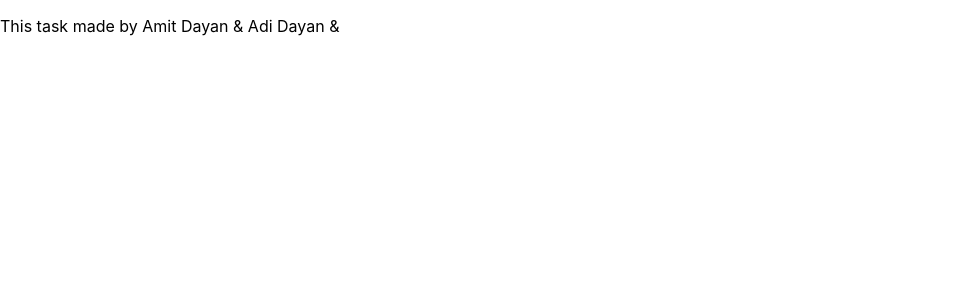
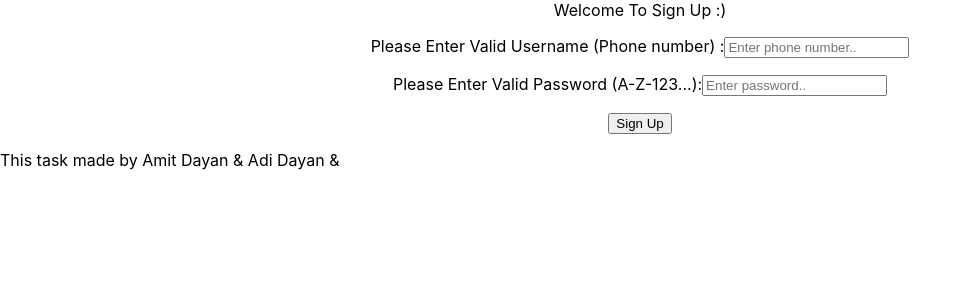
Before and after one commit to Amitdayan1/messagestask, a React (Create React App) app: page / in a window 1280 px wide. Shown: the top 300 px of the page, without its empty margins (0-972 px from the left). Built offline with nearby package versions, Linux system fonts and the light colour scheme.

Commit message:
validate username and password

```diff
--- a/src/App.js
+++ b/src/App.js
@@ -1,5 +1,6 @@
 import './App.css';
-import * as React from "react";
+import React from "react";
+import HomePage from "./HomePage";
 
 
 class App extends React.Component {
@@ -7,6 +8,7 @@ class App extends React.Component {
         return (
 
             <div className="App">
+               <HomePage/>
                 <p className="names">This task made by Amit Dayan & Adi Dayan & </p>
             </div>
         );
--- a/src/HomePage.js
+++ b/src/HomePage.js
@@ -57,7 +57,7 @@ class HomePage extends React.Component {
                         <input type="text" onChange={this.passwordChange} placeholder="Enter password.." maxLength="6"/></p>
                 </div>
                 <button onClick={this.signUp}>Sign Up</button>
-                {this.state.success&&<div> Welcome to sign in press :<Link to={"/LoginPage"}> <button> Sign in</button></Link></div>}
+                {this.state.success&&<div> Welcome :)<p> to sign in press :<button> Sign in</button></p></div>}
             </div>
         )
 
```
